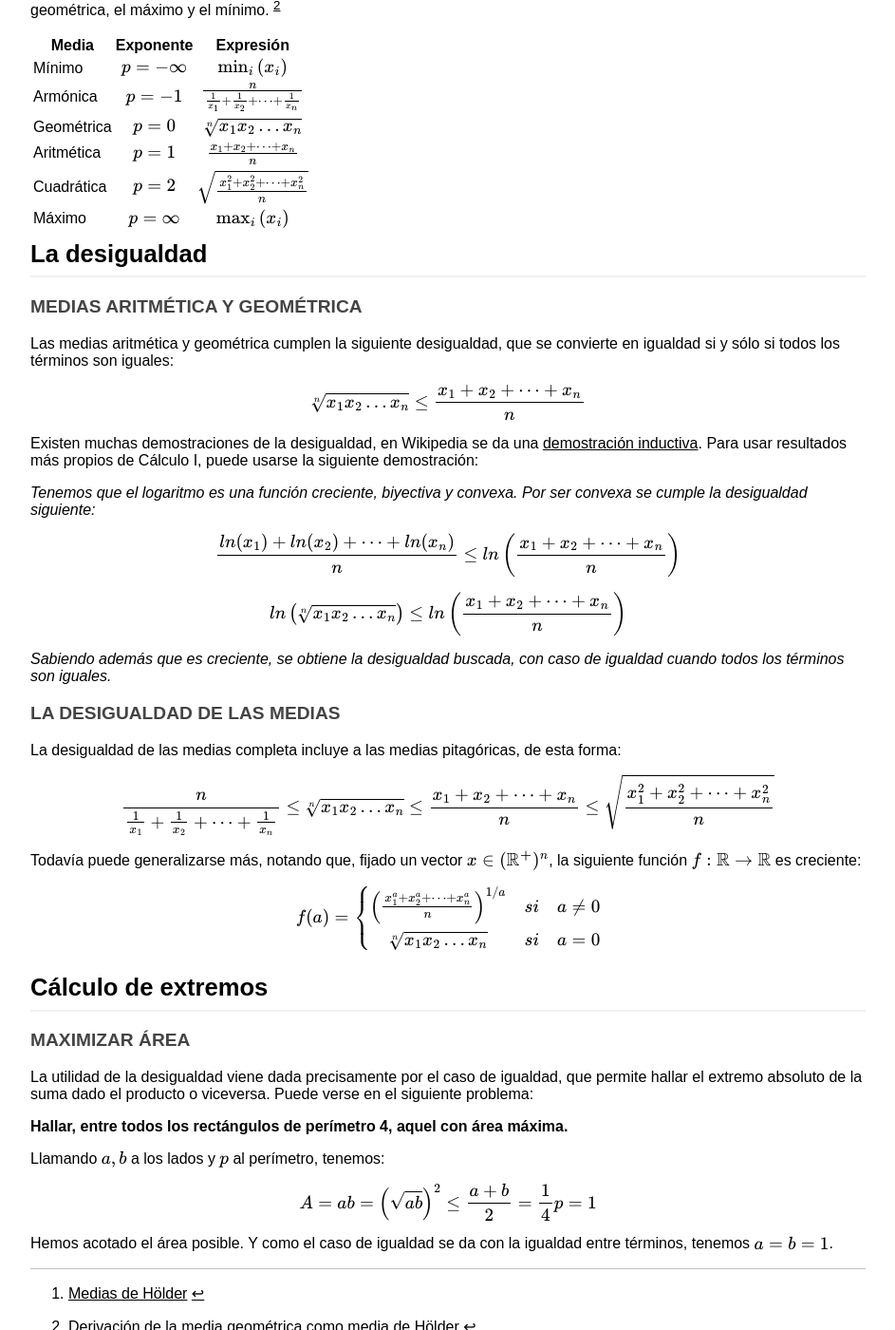
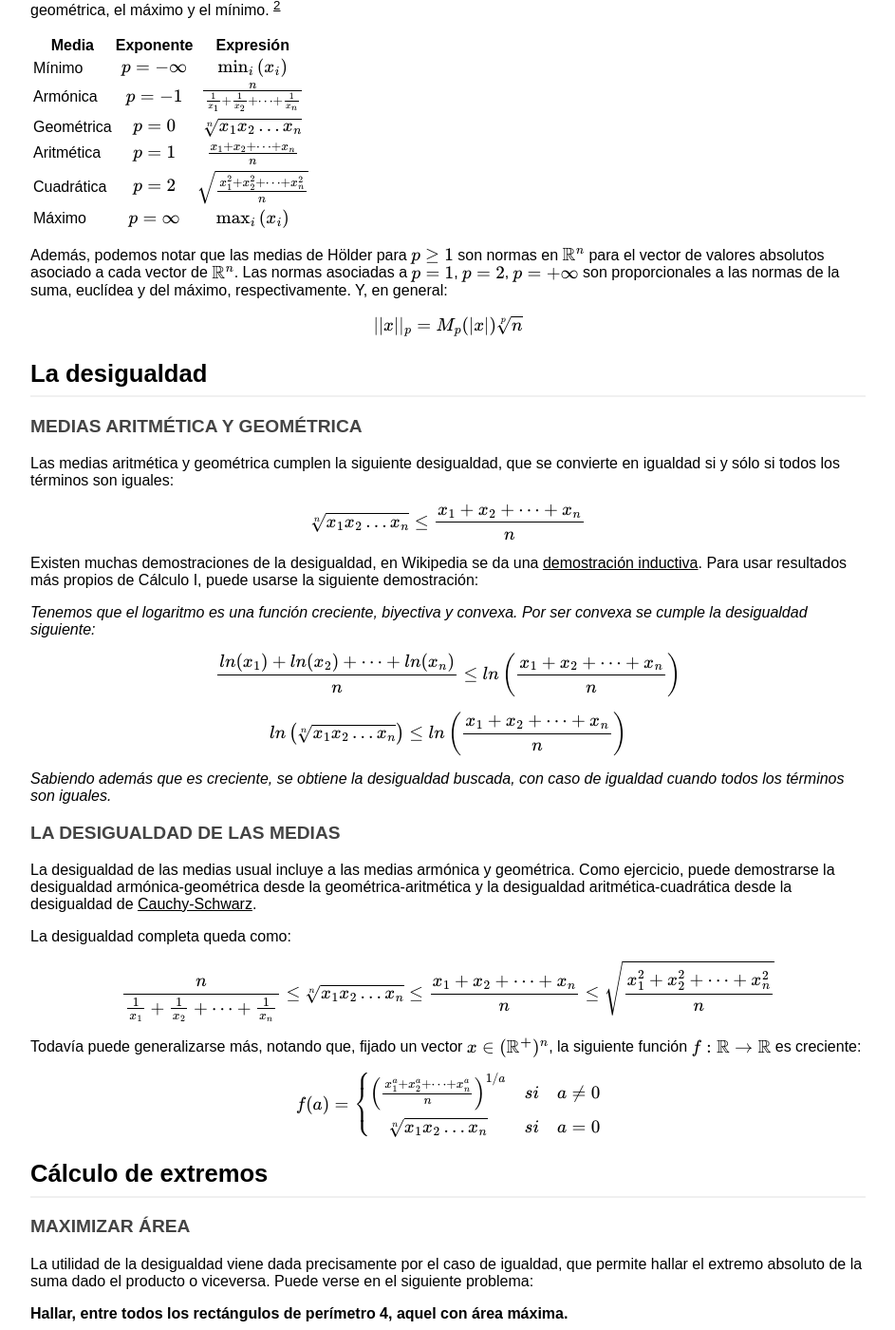
Before and after one commit to libreim/blog, a Jekyll site: the page built from _posts/2014-4-12-desigualdad-medias.md, in a window 1280 px wide and 1400 px high, scrolled down 2282 px. Shown: the whole window at 95% size, without its empty margins (168-1111 px from the left). Built offline with Jekyll 4.4.1, drawn with Linux system fonts in a browser that asks for light colours; formulas are drawn with MathJax 3; comment, search, counter and statistics services are not loaded.

Commit message:
[Medias] Normas asociadas

```diff
--- a/_posts/2014-4-12-desigualdad-medias.md
+++ b/_posts/2014-4-12-desigualdad-medias.md
@@ -120,6 +120,12 @@ Aritmética| `$p=1$`      |`$\frac{x_1 + x_2 + \dots + x_n}{n}$`
 Cuadrática| `$p=2$`      |`$\sqrt{\frac{x_1^2 + x_2^2 + \dots + x_n^2}{n}}$`
 Máximo    | `$p=\infty$` |`$\max_i{(x_i)}$`
 
+Además, podemos notar que las medias de Hölder para `$p \geq 1$` son normas en
+`$\mathbb{R}^n$` para el vector de valores absolutos asociado a cada vector de `$\mathbb{R}^n$`.
+Las normas asociadas a `$p=1$`, `$p=2$`, `$p=+\infty$` son
+proporcionales a las normas de la suma, euclídea y del máximo, respectivamente. Y, en general:
+
+`$$ ||x||_p =  M_p(|x|) \sqrt[p]{n} $$`
 
 ## La desigualdad
 
@@ -143,9 +149,17 @@ de igualdad cuando todos los términos son iguales.*
 
 ### La desigualdad de las medias
 
-La desigualdad de las medias completa incluye a las medias pitagóricas, de esta forma:
+La desigualdad de las medias usual incluye a las medias armónica y geométrica.
+Como ejercicio, puede demostrarse la desigualdad armónica-geométrica desde la
+geométrica-aritmética y la desigualdad aritmética-cuadrática desde la desigualdad
+de [Cauchy-Schwarz](http://es.wikipedia.org/wiki/Desigualdad_de_Cauchy-Schwarz).
+
+La desigualdad completa queda como:
 `$$ \frac{n}{\frac{1}{x_1} + \frac{1}{x_2} + \dots + \frac{1}{x_n}} \leq \sqrt[n]{x_1x_2 \dots x_n} \leq \frac{x_1+x_2+\dots+x_n}{n} \leq \sqrt{\frac{x_1^2+x_2^2+\dots+x_n^2}{n}} $$`
-Todavía puede generalizarse más, notando que, fijado un vector `$ x \in (\mathbb{R^+})^n $`, la siguiente función `$ f: \mathbb{R} \to \mathbb{R} $` es creciente:
+
+Todavía puede generalizarse más, notando que, fijado un vector
+`$ x \in (\mathbb{R^+})^n $`, la siguiente función
+`$ f: \mathbb{R} \to \mathbb{R} $` es creciente:
 `$$ f(a) = \left\{ \begin{matrix} \left(\frac{x_1^a+x_2^a+\dots+x_n^a}{n}\right)^{1/a} & si & a \neq 0 \\ \displaystyle \sqrt[n]{x_1x_2 \dots x_n} & si & a = 0\end{matrix} \right.$$`
 
 
@@ -154,10 +168,13 @@ Todavía puede generalizarse más, notando que, fijado un vector `$ x \in (\math
 
 ### Maximizar área
 
-La utilidad de la desigualdad viene dada precisamente por el caso de igualdad, que permite hallar el extremo absoluto de la suma dado el producto o viceversa. Puede verse en el siguiente problema:
+La utilidad de la desigualdad viene dada precisamente por el caso de igualdad,
+que permite hallar el extremo absoluto de la suma dado el producto o viceversa.
+Puede verse en el siguiente problema:
 
 **Hallar, entre todos los rectángulos de perímetro 4, aquel con área máxima.**
 
 Llamando `$a,b$` a los lados y `$p$` al perímetro, tenemos:
 `$$ A = ab = \left(\sqrt{ab}\right)^2 \leq \frac{a+b}{2} = \frac{1}{4}p = 1$$`
-Hemos acotado el área posible. Y como el caso de igualdad se da con la igualdad entre términos, tenemos `$a=b=1$`.
+Hemos acotado el área posible. Y como el caso de igualdad se da con la igualdad
+entre términos, tenemos `$a=b=1$`.
```
